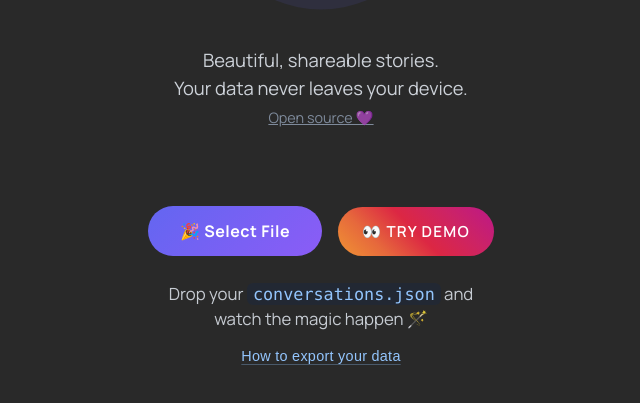
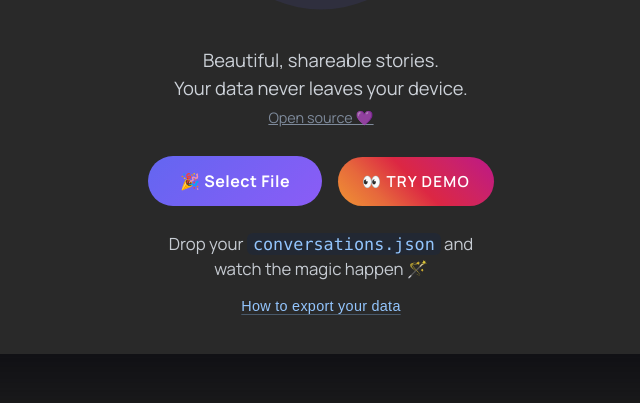
Before and after one commit to eonurk/GPT-recap, a plain HTML site: page docs/index.html in a window 1280 px wide. Shown: the part 603-1006 px from the top of the page, without its empty margins (319-959 px from the left). Drawn offline with nearby package versions, Linux system fonts and the light colour scheme.

Commit message:
Remove empty hero subtitle from index.html and adjust margin-top in styles.css for improved layout consistency.

```diff
--- a/docs/index.html
+++ b/docs/index.html
@@ -81,7 +81,6 @@
           </div>
           <p class="hero-subtitle"> Beautiful, shareable stories. <br><span class=""> Your data never leaves your device.</span> <br>
             <a href="https://github.com/eonurk/gpt-recap" target="_blank" rel="noopener" class="hint">Open source 💜</a></p>
-          <p class="hero-subtitle"></p>
           <div class="button-group">
             <label class="upload" id="upload-label">
               <input type="file" id="file-input" accept="application/json" />
--- a/docs/styles.css
+++ b/docs/styles.css
@@ -70,7 +70,7 @@ main {
 	gap: 16px;
 	flex-wrap: wrap;
 	align-items: center;
-	margin-top: 32px;
+	margin-top: 8px;
 }
 
 .copy-hint {
```
